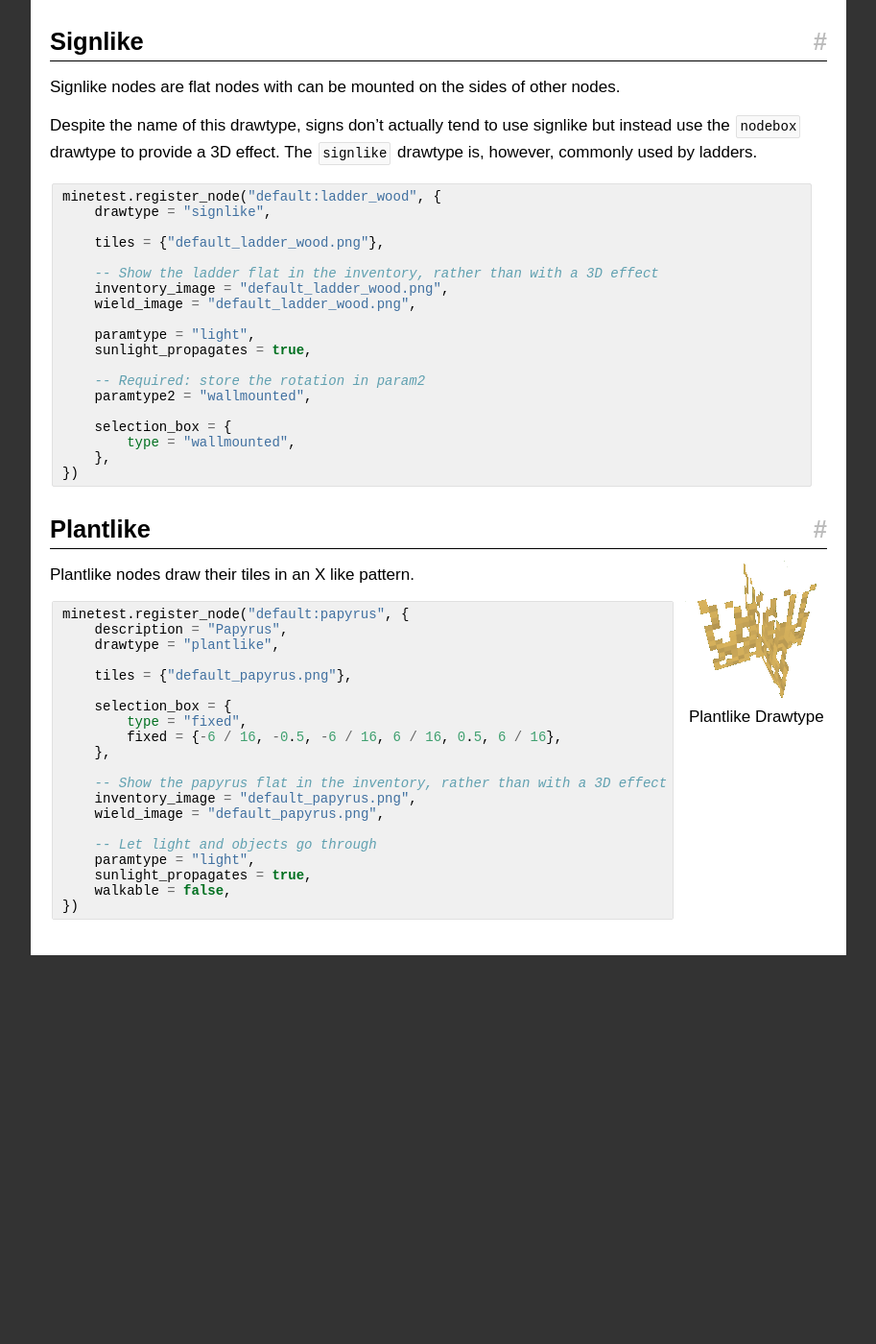
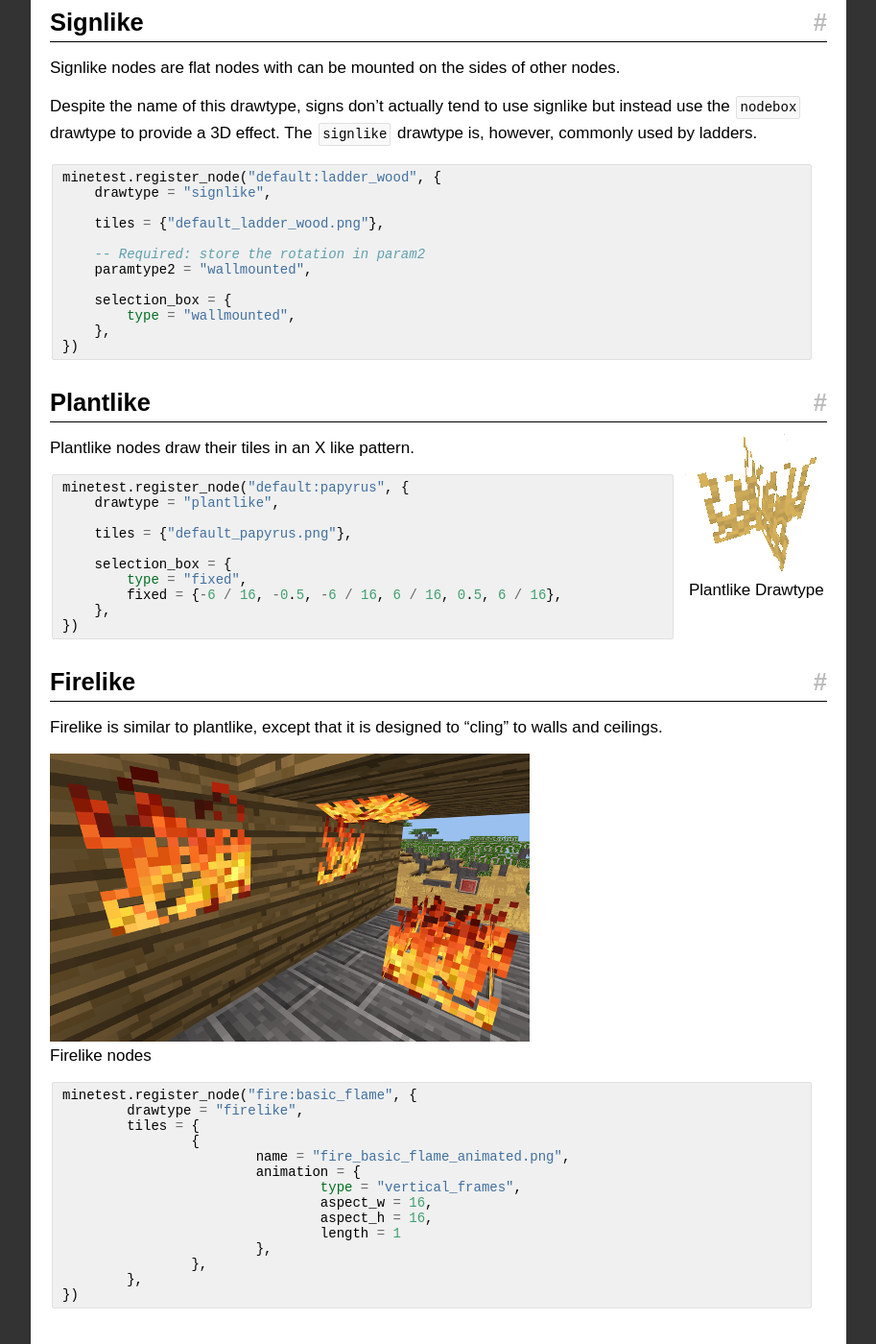
Before and after one commit to rubenwardy/minetest_modding_book, a Jekyll site: the page built from en/chapters/node_drawtypes.md, in a window 1280 px wide and 1400 px high, scrolled down 7023 px. Shown: the whole window at 96% size, without its empty margins (308-1221 px from the left). Built offline with Jekyll 4.4.1, drawn with Linux system fonts in a browser that asks for light colours; nearby versions of some CDN libraries; before the commit the page ends 8018 px from its top, so only the background shows below that.

Commit message:
Node Drawtypes: Add firelike

```diff
--- a/en/chapters/node_drawtypes.md
+++ b/en/chapters/node_drawtypes.md
@@ -430,13 +429,6 @@ minetest.register_node("default:ladder_wood", {
 
     tiles = {"default_ladder_wood.png"},
 
-    -- Show the ladder flat in the inventory, rather than with a 3D effect
-    inventory_image = "default_ladder_wood.png",
-    wield_image = "default_ladder_wood.png",
-
-    paramtype = "light",
-    sunlight_propagates = true,
-
     -- Required: store the rotation in param2
     paramtype2 = "wallmounted",
 
@@ -455,12 +447,10 @@ minetest.register_node("default:ladder_wood", {
     </figcaption>
 </figure>
 
-
 Plantlike nodes draw their tiles in an X like pattern.
 
 {% highlight lua %}
 minetest.register_node("default:papyrus", {
-    description = "Papyrus",
     drawtype = "plantlike",
 
     tiles = {"default_papyrus.png"},
@@ -469,14 +459,35 @@ minetest.register_node("default:papyrus", {
         type = "fixed",
         fixed = {-6 / 16, -0.5, -6 / 16, 6 / 16, 0.5, 6 / 16},
     },
-
-    -- Show the papyrus flat in the inventory, rather than with a 3D effect
-    inventory_image = "default_papyrus.png",
-    wield_image = "default_papyrus.png",
-
-    -- Let light and objects go through
-    paramtype = "light",
-    sunlight_propagates = true,
-    walkable = false,
 })
 {% endhighlight %}
+
+## Firelike
+
+Firelike is similar to plantlike, except that it is designed to "cling" to walls
+and ceilings.
+
+
+<figure>
+    <img src="{{ page.root }}/static/drawtype_firelike.png" alt="Firelike nodes">
+    <figcaption>
+        Firelike nodes
+    </figcaption>
+</figure>
+
+{% highlight lua %}
+minetest.register_node("fire:basic_flame", {
+	drawtype = "firelike",
+	tiles = {
+		{
+			name = "fire_basic_flame_animated.png",
+			animation = {
+				type = "vertical_frames",
+				aspect_w = 16,
+				aspect_h = 16,
+				length = 1
+			},
+		},
+	},
+})
+{% endhighlight %}
```
Also changed, not shown: other parts of en/chapters/node_drawtypes.md (+0 -1 lines), static/drawtype_firelike.png (added), static/drawtype_plantlike.png.
